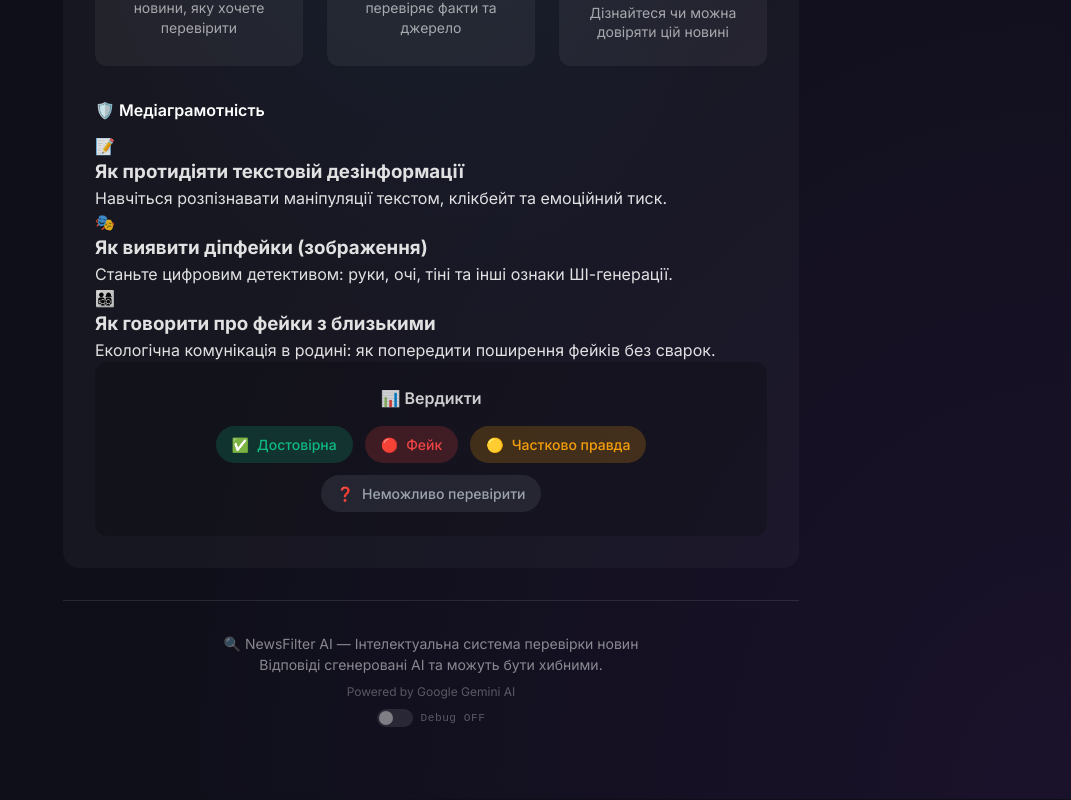
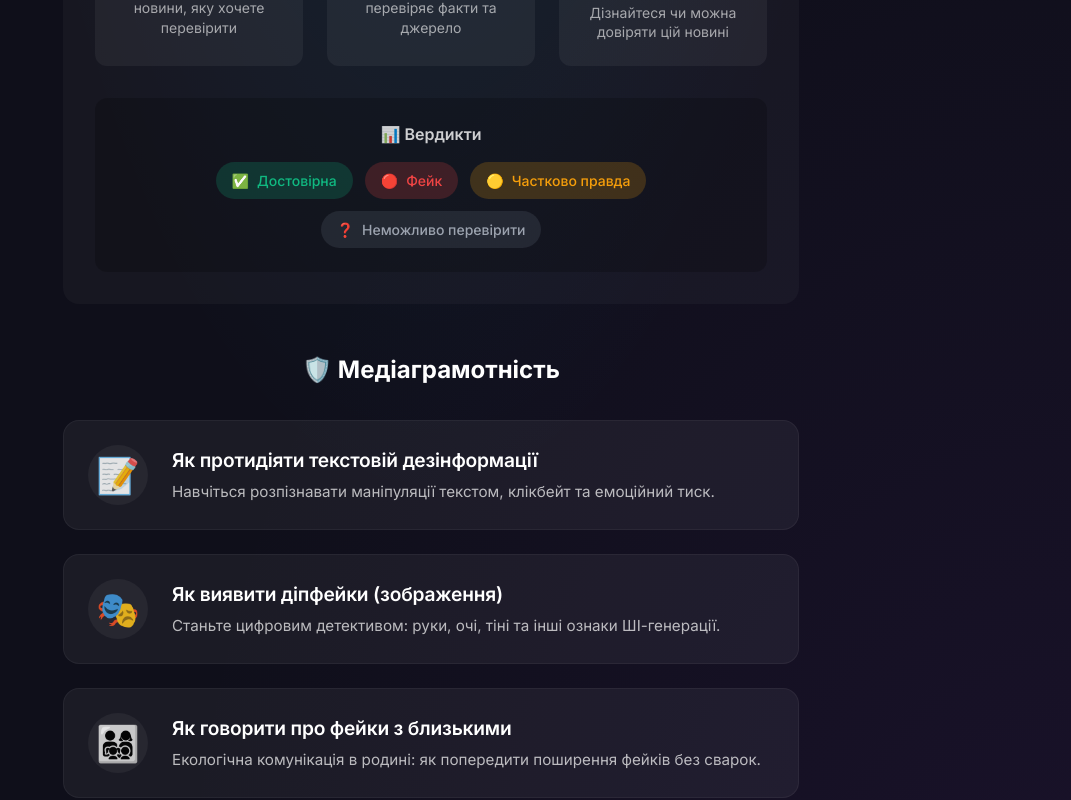
Before and after one commit to dionisiu009/NewsFilterAI, a React (Vite) app in the folder frontend/: page / in a window 1280 px wide. Shown: the part 740-1540 px from the top of the page, without its empty margins (209-1280 px from the left). Built offline with nearby package versions, Linux system fonts and the light colour scheme; no server answers.

Commit message:
feat: enhance layout and styling for disinformation cards and sections

```diff
--- a/frontend/src/App.jsx
+++ b/frontend/src/App.jsx
@@ -75,6 +75,7 @@ function App() {
       default:
         if (currentView === 'home') {
           return (
+            <>
               <div className="features">
                 <h2 className="features-title">🚀 Як це працює?</h2>
                 <div className="features-grid">
@@ -95,8 +96,6 @@ function App() {
                   </div>
                 </div>
 
-              <DisinfoCards onCardClick={handleCardClick} />
-
                 <div className="stats-section">
                   <h3 className="stats-title">📊 Вердикти</h3>
                   <div className="verdict-examples">
@@ -115,6 +114,9 @@ function App() {
                   </div>
                 </div>
               </div>
+
+              <DisinfoCards onCardClick={handleCardClick} />
+            </>
           );
         } else {
           const page = pagesContent[currentView];
--- a/frontend/src/components/DisinfoCards.jsx
+++ b/frontend/src/components/DisinfoCards.jsx
@@ -34,8 +34,10 @@ export function DisinfoCards({ onCardClick }) {
                         onClick={() => onCardClick(card.id)}
                     >
                         <div className="disinfo-icon">{card.icon}</div>
-                        <h3>{card.title}</h3>
-                        <p>{card.desc}</p>
+                        <div className="disinfo-content-wrapper">
+                            <h3>{card.title}</h3>
+                            <p>{card.desc}</p>
+                        </div>
                     </div>
                 ))}
             </div>
--- a/frontend/src/index.css
+++ b/frontend/src/index.css
@@ -124,6 +124,7 @@ input {
     opacity: 0;
     transform: translateY(10px);
   }
+
   to {
     opacity: 1;
     transform: translateY(0);
@@ -133,3 +134,98 @@ input {
 .fade-in {
   animation: fadeIn 0.3s ease-out;
 }
+
+/* CRITICAL LAYOUT FOR CARDS */
+/* CRITICAL LAYOUT FOR CARDS */
+.disinfo-section {
+  margin-top: 3rem;
+}
+
+.disinfo-grid {
+  display: flex !important;
+  flex-direction: column !important;
+  gap: 1.5rem;
+}
+
+.disinfo-card {
+  display: flex;
+  flex-direction: row;
+  align-items: center;
+  text-align: left;
+  gap: 1.5rem;
+  width: 100%;
+  background: rgba(255, 255, 255, 0.05);
+  border: 1px solid rgba(255, 255, 255, 0.05);
+  border-radius: 16px;
+  padding: 1.5rem;
+  cursor: pointer;
+  transition: transform 0.2s ease, box-shadow 0.2s ease, background-color 0.2s ease;
+}
+
+.disinfo-card:hover {
+  transform: translateY(-4px);
+  box-shadow: 0 8px 25px rgba(0, 0, 0, 0.2);
+  background: rgba(255, 255, 255, 0.08);
+  border-color: rgba(255, 255, 255, 0.1);
+}
+
+.disinfo-icon {
+  font-size: 2.2rem;
+  flex-shrink: 0;
+  width: 60px;
+  height: 60px;
+  display: flex;
+  align-items: center;
+  justify-content: center;
+  background: rgba(255, 255, 255, 0.05);
+  border-radius: 50%;
+  transition: transform 0.3s cubic-bezier(0.34, 1.56, 0.64, 1);
+}
+
+.disinfo-card:hover .disinfo-icon {
+  transform: scale(1.1) rotate(5deg);
+  background: rgba(255, 255, 255, 0.1);
+}
+
+.disinfo-content-wrapper {
+  flex: 1;
+}
+
+.disinfo-card h3 {
+  font-size: 1.2rem;
+  font-weight: 600;
+  color: #fff;
+  margin-bottom: 0.35rem;
+  letter-spacing: -0.01em;
+}
+
+.disinfo-card p {
+  font-size: 0.95rem;
+  color: rgba(255, 255, 255, 0.7);
+  margin: 0;
+  line-height: 1.5;
+}
+
+.section-title {
+  text-align: center;
+  font-size: 1.5rem;
+  font-weight: 700;
+  color: #fff;
+  margin-bottom: 2rem;
+  display: flex;
+  align-items: center;
+  justify-content: center;
+  gap: 0.5rem;
+}
+
+@media (max-width: 600px) {
+  .disinfo-card {
+    flex-direction: column;
+    text-align: center;
+    padding: 1.5rem;
+  }
+
+  .disinfo-card h3 {
+    margin-top: 0.5rem;
+  }
+}
```
Lines whose indentation alone changed are shown as unchanged.
